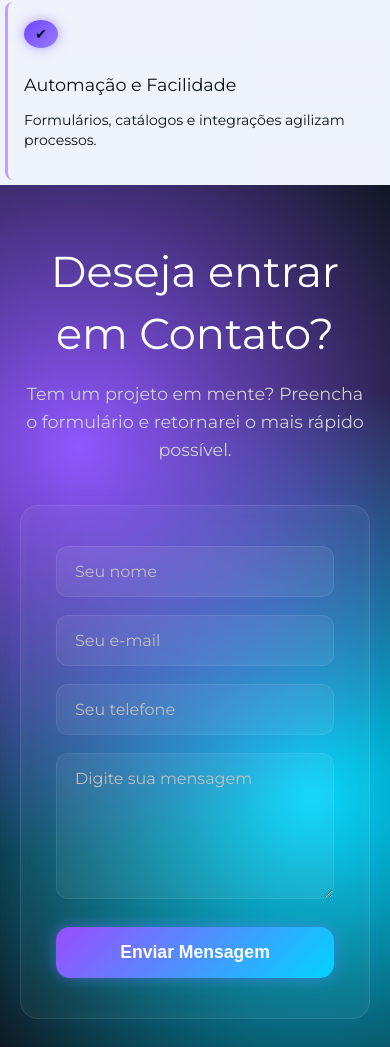
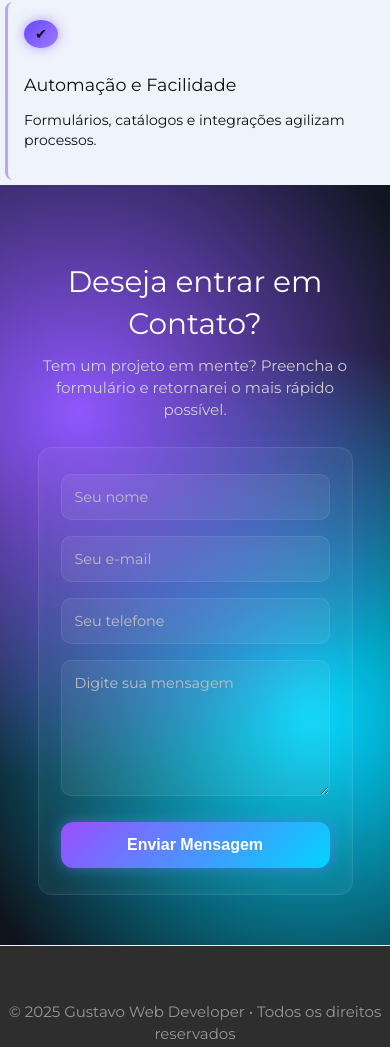
Before and after one commit to GustavoS-Melo/Dev-site, a plain HTML site: page index.html in a window 390 px wide. Shown: the part 8450-9497 px from the top of the page. Drawn offline with Linux system fonts and the light colour scheme.

Commit message:
Contact section mediaquery

```diff
--- a/assets/styles/style.css
+++ b/assets/styles/style.css
@@ -1269,6 +1269,20 @@ textarea:focus {
     .benefit-card p {
         font-size: 0.9rem;
     }
+
+    /* Contact */
+
+    .contact .section-title {
+        font-size: 2.4rem;
+    }
+
+    .contact-text {
+        font-size: 1.05rem;
+    }
+
+    .contact-form {
+        padding: 35px 30px;
+    }
 }
 
 
@@ -1461,6 +1475,38 @@ textarea:focus {
     .benefit-card p {
         font-size: 0.9rem;
     }
+
+    /* Contact */
+
+    .contact {
+        padding: 50px 20px;
+    }
+
+    .contact-container {
+        max-width: 90%;
+    }
+
+    .contact .section-title {
+        font-size: 2.2rem;
+        margin-bottom: 10px;
+    }
+
+    .contact-text {
+        font-size: 1rem;
+        margin-bottom: 30px;
+    }
+
+    .contact-form {
+        padding: 32px 26px;
+        gap: 16px;
+    }
+
+    .contact-form input,
+    .contact-form textarea {
+        font-size: 0.95rem;
+        padding: 14px 16px;
+    }
+
 }
 
 
@@ -1650,6 +1696,36 @@ textarea:focus {
         font-size: 0.88rem;
     }
 
+    /* Contact */
+
+    .contact .section-title {
+        font-size: 1.85rem;
+    }
+
+    .contact-text {
+        font-size: 0.95rem;
+        line-height: 1.45;
+        margin-bottom: 26px;
+    }
+
+    .contact-form {
+        padding: 26px 22px;
+        border-radius: 14px;
+    }
+
+    .contact-form input,
+    .contact-form textarea {
+        font-size: 0.9rem;
+        padding: 13px;
+        border-radius: 10px;
+    }
+
+    .sec-btn {
+        font-size: 1rem;
+        padding: 14px;
+        border-radius: 12px;
+    }
+
 }
 
 
@@ -1763,7 +1839,7 @@ textarea:focus {
 
     /* Cards */
     .service-card {
-        padding: 18px 15px; /* compact spacing */
+        padding: 18px 15px;
     }
 
     /* Reduce titles further */
@@ -1811,4 +1887,29 @@ textarea:focus {
         font-size: 0.85rem;
         line-height: 1.35;
     }
-}
+
+    /* Contact */
+
+    .contact .section-title {
+        font-size: 1.65rem;
+    }
+
+    .contact-text {
+        font-size: 0.9rem;
+    }
+
+    .contact-form {
+        padding: 22px 18px;
+    }
+
+    .contact-form input,
+    .contact-form textarea {
+        font-size: 0.85rem;
+        padding: 12px;
+    }
+
+    .sec-btn {
+        font-size: 0.95rem;
+        padding: 13px;
+    }
+}
```
